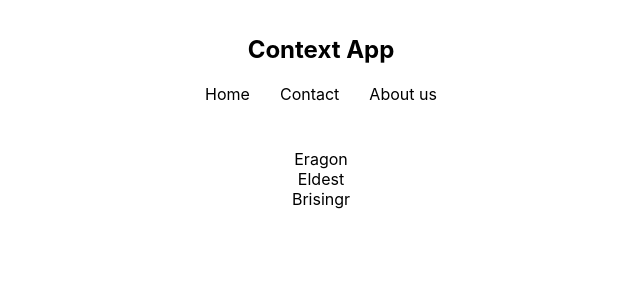
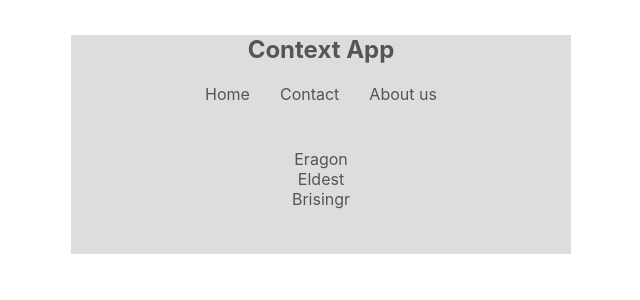
Before and after one commit to ishangogna/react-hooks-context, a React (Create React App) app in the folder hooks-context-app/: page / in a window 1280 px wide. Shown: the top 300 px of the page, without its empty margins (319-959 px from the left). Built offline with nearby package versions, Linux system fonts and the light colour scheme.

Commit message:
context/consuming context

```diff
--- a/hooks-context-app/src/App.js
+++ b/hooks-context-app/src/App.js
@@ -1,12 +1,15 @@
 import React from 'react';
 import Navbar from './components/Navbar';
 import BookList from './components/Booklist';
+import ThemeContextProvider from './contexts/ThemeContext';
 
 function App() {
   return (
     <div className="App">
-      <Navbar />
-      <BookList />
+      <ThemeContextProvider>
+        <Navbar />
+        <BookList />
+      </ThemeContextProvider>
     </div>
   );
 }
--- a/hooks-context-app/src/components/Booklist.js
+++ b/hooks-context-app/src/components/Booklist.js
@@ -1,5 +1,5 @@
 import React, { Component } from 'react';
-
+import { ThemeContext } from '../contexts/ThemeContext';
 class BookList extends Component {
     state = {
         books : [
@@ -10,7 +10,11 @@ class BookList extends Component {
     }
     render() {
         return(
-            <div className = 'book-list'>
+            <ThemeContext.Consumer>{(context)=>{
+                const { isLightTheme, light, dark } = context;
+                const theme = isLightTheme ? light : dark;
+                return(
+                    <div className = 'book-list' style = {{background : theme.ui, color : theme.syntax}}>
                         <ul>
                             {this.state.books.map(book => (
                                 <li key = {book.id}>{book.title}</li>
@@ -18,9 +22,13 @@ class BookList extends Component {
                         </ul>
                     </div>
                 )
+            }}
+            </ThemeContext.Consumer>
+
+        )
+    }
 
 
 }
-}
 
 export default BookList;
--- a/hooks-context-app/src/components/Navbar.js
+++ b/hooks-context-app/src/components/Navbar.js
@@ -1,9 +1,14 @@
 import React, { Component } from 'react';
+import { ThemeContext } from '../contexts/ThemeContext'
 
 class Navbar extends Component{
+    static contextType = ThemeContext;
     render(){
+        const { isLightTheme, light, dark } = this.context;
+        const theme = isLightTheme ? light : dark;
+
         return(
-            <nav>
+            <nav style = {{background: theme.ui, color : theme.syntax}}>
                 <div className = 'header'>
                     <h1>Context App</h1>
                 </div>
--- /dev/null
+++ b/hooks-context-app/src/contexts/ThemeContext.js
@@ -0,0 +1,21 @@
+import React, { createContext, Component } from 'react';
+
+export const ThemeContext = createContext();
+
+
+class ThemeContextProvider extends Component {
+    state = {
+        isLightTheme : true,
+        light : { syntax : '#555', ui: '#ddd', bg : '#eee' },
+        dark : { syntax : '#ddd', ui: '#333', bg : '#555' }
+     }
+    render() {
+        return (
+            <ThemeContext.Provider value = {{...this.state}}>
+                {this.props.children}
+            </ThemeContext.Provider>
+         );
+    }
+}
+
+export default ThemeContextProvider;
```
Also changed, not shown: hooks-context-app/test.js (added). Lines whose indentation alone changed are shown as unchanged.
